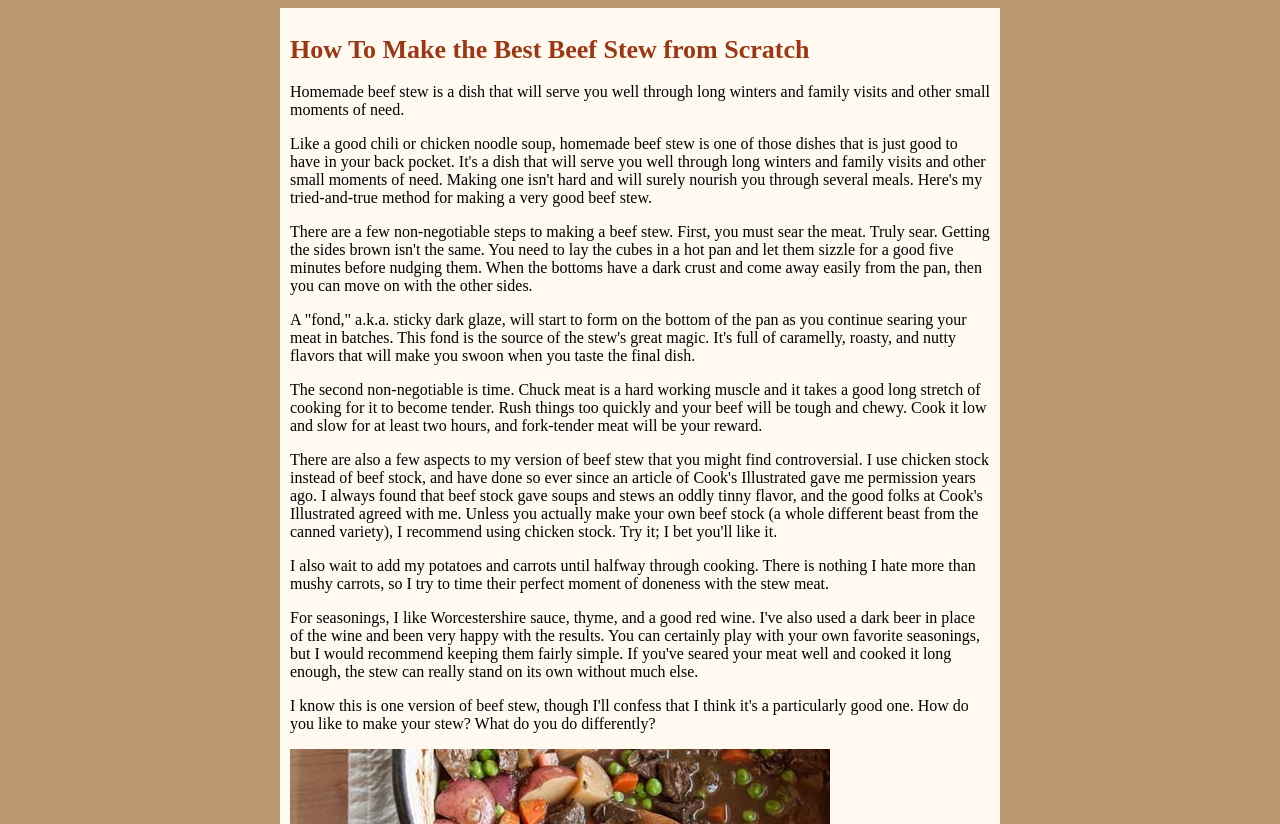
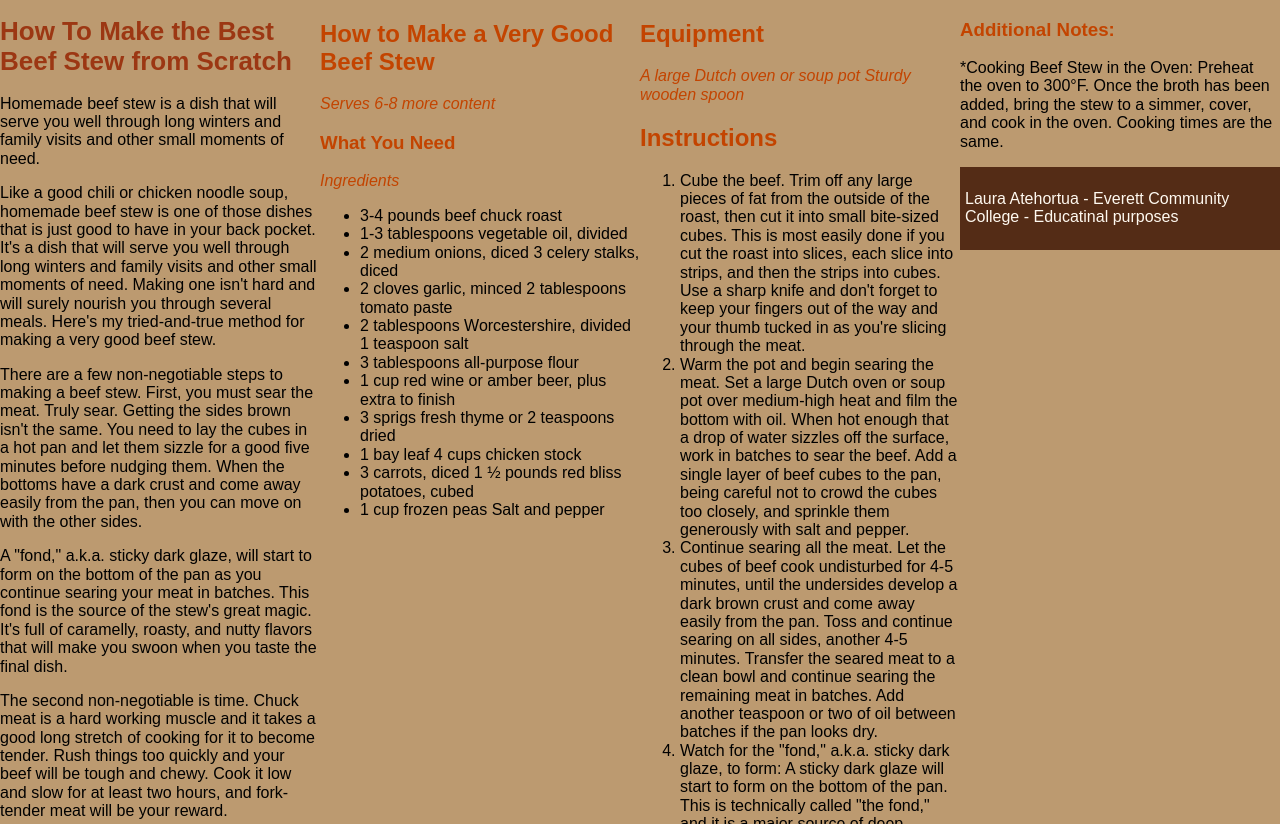
Before and after one commit to chlarson74/graph130-spring25, a plain HTML site: page pages/stewRecipePure.html in a window 1280 px wide. Shown: the top 824 px of the page. Drawn offline with nearby package versions, Linux system fonts and the light colour scheme.

Commit message:
Update stewRecipePure.html

```diff
--- a/pages/stewRecipePure.html
+++ b/pages/stewRecipePure.html
@@ -13,11 +13,16 @@
         }
     </style>
     <link href="../styles/stew.css" rel="stylesheet" type="text/css">
+    <link rel="stylesheet" href="https://cdn.jsdelivr.net/npm/purecss@3.0.0/build/pure-min.css" integrity="sha384-X38yfunGUhNzHpBaEBsWLO+A0HDYOQi8ufWDkZ0k9e0eXz/tH3II7uKZ9msv++Ls" crossorigin="anonymous">
  </head>
      <body>
-
-         <div class="stew-content">
-
+      <!-- <div class="pure-g">
+         <div class="pure-u-1-3" style="background-color: red;"><p>Thirds</p></div>
+         <div class="pure-u-1-3" style="background-color: purple;"><p>Thirds</p></div>
+         <div class="pure-u-1-3" style="background-color: aquamarine;"><p>Thirds</p></div>
+     </div> -->
+         <div class="pure-g">
+               <section class="pure-u-1-4">
                   <h1 style="color: rgb(156, 55, 19);font-size:26px;">How To Make the Best Beef Stew from Scratch</h1>
 
                <P>Homemade beef stew is a dish that will serve you well through long winters and family visits and other small moments of need.</P>
@@ -38,6 +43,8 @@
 
                <P>I know this is one version of beef stew, though I'll confess that I think it's a particularly good one. How do you like to make your stew? What do you do differently?</p>
      <img src="../images/hero2.jpg" alt="bowl of stew">
+     </section>
+     <section class="pure-u-1-4">
         <h2>How to Make a Very Good Beef Stew</h2>
 
     <P><i>Serves 6-8 more content</i></P>
@@ -59,7 +66,8 @@
     <LI>3 carrots, diced 1 ½ pounds red bliss potatoes, cubed</li>
     <LI>1 cup frozen peas Salt and pepper</li>
  </ul>
-
+</section>
+<section class="pure-u-1-4">
     <h2>Equipment</h2>
     <p><I>A large Dutch oven or soup pot Sturdy wooden spoon</I></p>
 
@@ -88,6 +96,8 @@
     <li>Add the peas and remaining seasonings. Stir the frozen peas into the stew. Add the remaining tablespoon of Worcestershire sauce and a splash of red wine. Remove the thyme stems and bay leaf. Taste and add extra salt, pepper, or other seasonings as you see fit. The stew can be served right away, refrigerated for up to a week, or frozen for up to three months.</li>
  </ol>
  <img src="../images/hero.jpg" alt="bowl of stew" style="float: left; margin-right: 5px; width:150px;">
+</section>
+<section class="pure-u-1-4">
  <h3>Additional Notes:</h3>
 
  <P>*Cooking Beef Stew in the Oven: Preheat the oven to 300°F. Once the broth has been added, bring the stew to a simmer, cover, and cook in the oven. Cooking times are the same.</P>
@@ -95,6 +105,8 @@
                      <footer>
                      <p>Laura Atehortua - Everett Community College - Educatinal purposes</p>
                      </footer>
-    </div>
+                  </section>
+       </div>
+
 </body>
 </html>
```
